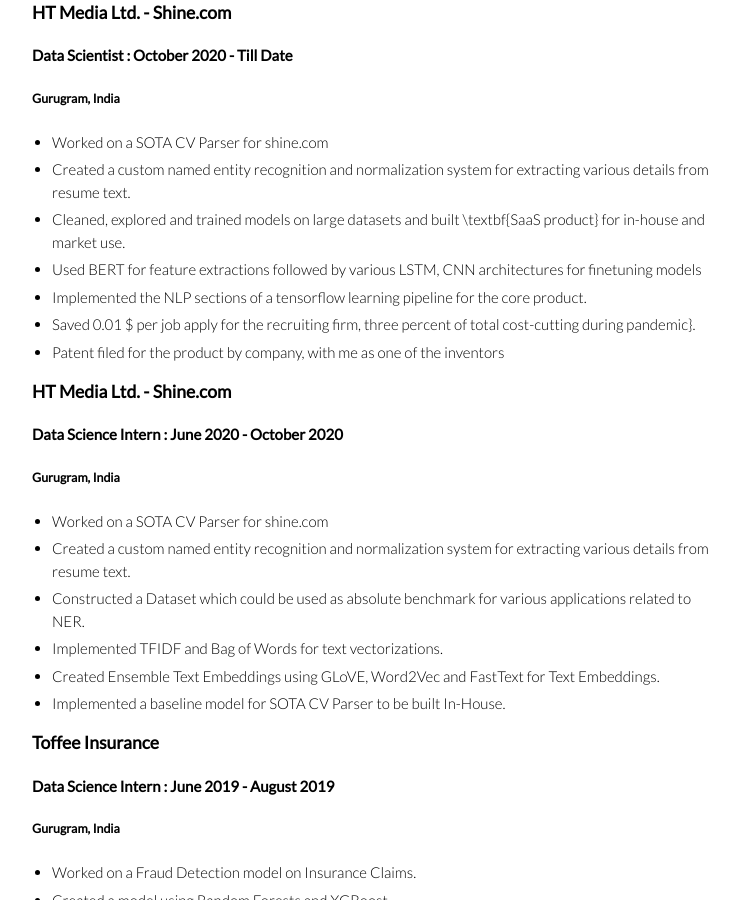
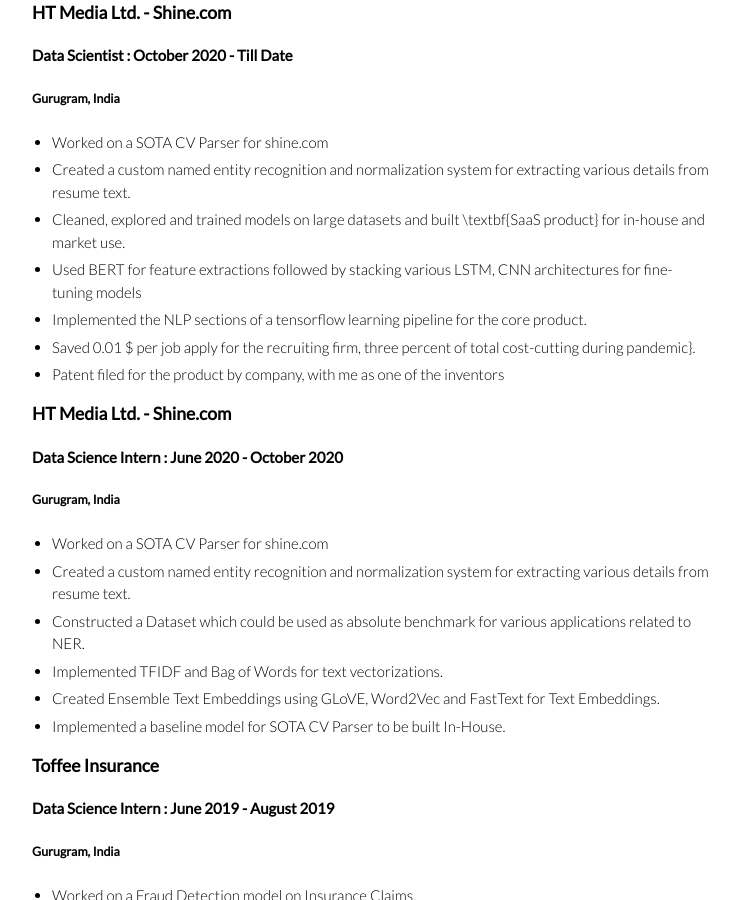
Before and after one commit to aman-sawarn/aman-sawarn.github.io, a Jekyll site: the page built from index.md, in a window 1280 px wide and 900 px high, scrolled down 1339 px. Shown: the whole window, without its empty margins (258-997 px from the left). Built offline with Jekyll 4.4.1, drawn with Linux system fonts in a browser that asks for light colours.

Commit message:
text update

```diff
--- a/index.md
+++ b/index.md
@@ -53,7 +53,7 @@ In past, I worked as a Data Scientist at HT Media Ltd, where I worked for Shine.
 * Worked on a SOTA CV Parser for shine.com
 * Created a custom named entity recognition and normalization system for extracting various details from resume text.
 * Cleaned, explored and trained models on large datasets and built \textbf{SaaS product} for in-house and market use.
-* Used BERT for feature extractions followed by various LSTM, CNN architectures for finetuning models
+* Used BERT for feature extractions followed by stacking various LSTM, CNN architectures for fine-tuning models
 * Implemented the NLP sections of a tensorflow learning pipeline for the core product.
 * Saved 0.01 $ per job apply for the recruiting firm,  three percent of total cost-cutting during pandemic}.
 * Patent filed for the product by company, with me as one of the inventors
```
